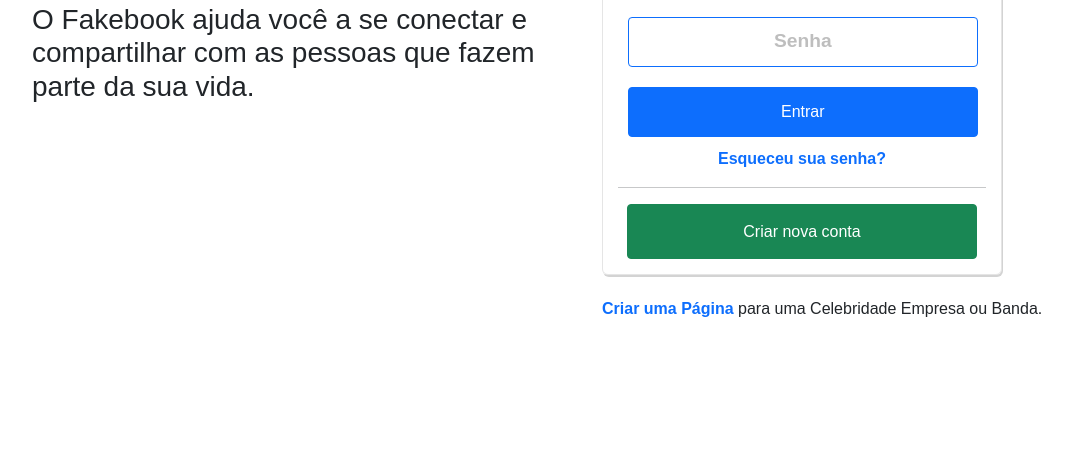
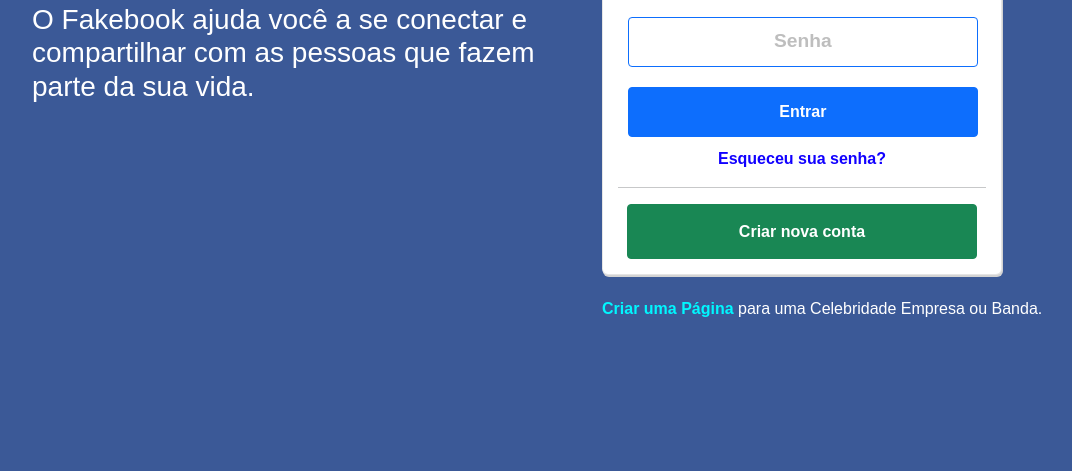
Before and after one commit to Eduardodiniz05/Fakebook, a plain HTML site: page index.html in a window 1280 px wide. Shown: the part 329-800 px from the top of the page, without its empty margins (50-1122 px from the left). Drawn offline with nearby package versions, Linux system fonts and the light colour scheme.

Commit message:
terminado a versão0.1 do projeto

```diff
--- a/index.html
+++ b/index.html
@@ -25,14 +25,14 @@
                 <div class="formulary text-center">
                     <input type="email" class="btn btn-outline-primary logon-bord" placeholder="Email ou Telefone" name="" id="logon"><br>
                     <input type="password" class="btn btn-outline-primary logon-bord" placeholder="Senha" name="" id="logon"><br>
-                    <input type="submit" class="btn btn-primary logon-bord" value="Entrar" name="" id=""><br>
-                    <a href="#"  class="linkconfig"> <b> Esqueceu sua senha?</b></a>
+                    <input type="submit" class="btn btn-primary logon-bord input-config" value="Entrar" name="" id=""><br>
+                    <a href="#" id="senha-config"  class="linkconfig"> <b> Esqueceu sua senha?</b></a>
                     <hr>
-                    <input type="submit" class="btn btn-success  btn-confg " value="Criar nova conta" name="" id="">
+                    <input type="submit" class="btn btn-success  btn-confg input-config" value="Criar nova conta" name="" id="">
 
             </div>
             <br>
-            <h6><a href="#" class="linkconfig"> <b>Criar uma Página</b></a> para uma Celebridade Empresa ou Banda.</h6>
+            <h6><a href="#" id="linkconfig"  style="color: rgb(0, 247, 255)" class="linkconfig"> <b>Criar uma Página</b></a> para uma Celebridade Empresa ou Banda.</h6>
         </div>
 
     </div>
--- a/style.css
+++ b/style.css
@@ -1,10 +1,14 @@
-*{
-    font-family: Arial, Helvetica, sans-serif;
+
+
+
+html body {
+  font-family: Arial, Helvetica, sans-serif;
+  background-color: #3B5997;
 }
-
 
 body h3 {
   margin-top: 1em;
+  color: #fff;
 }
 .space {
   margin-top: 250px;
@@ -27,6 +31,7 @@ body h3 {
   border-radius: 6px;
   padding: 15px;
   box-shadow: 1px 2px lightgrey;
+  background-color: #ffffff;
 }
 
 .btn-confg {
@@ -42,3 +47,27 @@ body h3 {
 .linkconfig {
   text-decoration: none;
 }
+
+body .input-config {
+  color: #ffffff;
+  font-weight: bold;
+
+}
+#senha-config {
+  color: rgb(17, 0, 255);
+}
+#senha-config:hover {
+  color: rgb(0, 217, 255);
+}
+
+h6
+ {
+   color: #ffffff;
+ }
+ #linkconfig {
+  color: rgb(0, 247, 255);
+ }
+
+#linkconfig:hover {
+   color: rgb(0, 204, 255) !important;
+ }
```
